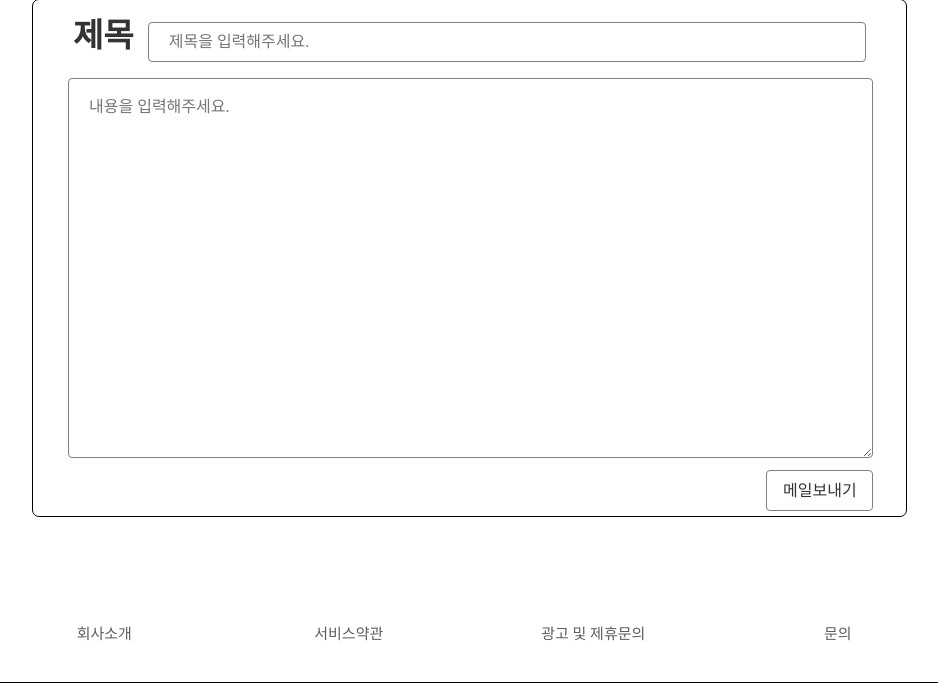
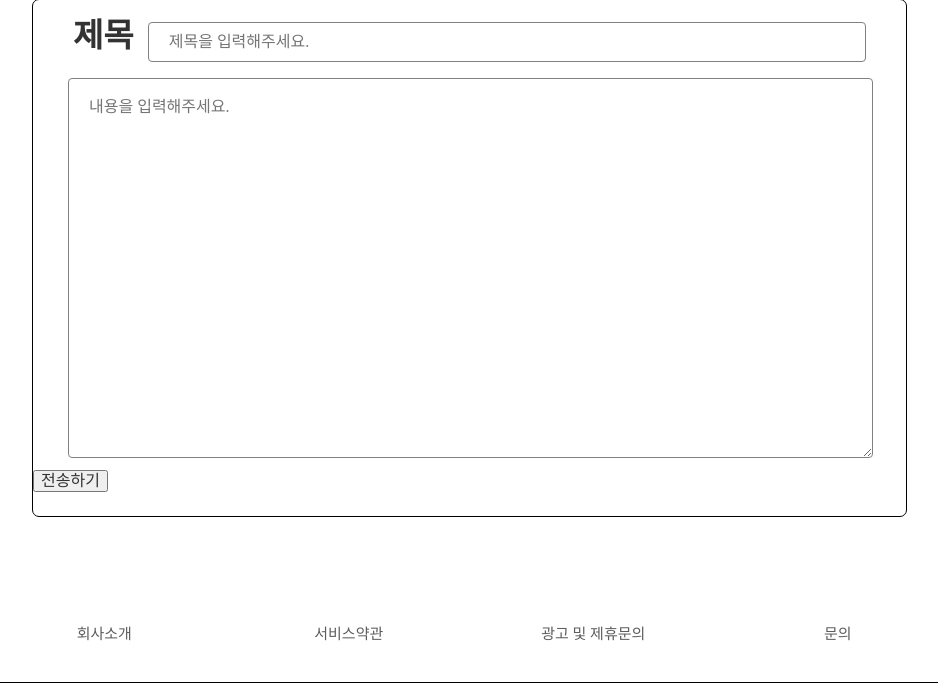
Before and after one commit to leeikjeun/lifeasy, a Django app: page /footer/faq in a window 1280 px wide. Shown: the part 451-1151 px from the top of the page, without its empty margins (169-1107 px from the left). Run offline with Django 3.2, Linux system fonts and the light colour scheme; some libraries are stand-ins or nearby versions.

Commit message:
maid send

```diff
--- a/web/templates/web/footerProvision/faq.html
+++ b/web/templates/web/footerProvision/faq.html
@@ -9,12 +9,22 @@
     <p class="notice">입력하신 문의사항은 관리자의 메일로 전송됩니다.</p>
   </div>
   <div class="faq-box">
-    <form class="" action="index.html" method="post">
+
       <h3>제목</h3>
       <input class="faq-title" type="text" name="faq-title" placeholder="제목을 입력해주세요.">
       <textarea class="faq-content" name="name" placeholder="내용을 입력해주세요."></textarea>
-      <input class="submit" type="submit" name="submit" value="메일보내기">
-    </form>
+      <button class="mail-submit-btn" type="button" name="button">전송하기</button>
+
   </div>
 
+  <script type="text/javascript">
+    var fake = document.querySelector(".mail-submit-btn");
+
+    fake.addEventListener("click",function(){
+      alert("전송이 완료되었습니다.");
+      location.href = "/";
+    });
+
+  </script>
+
 {% endblock %}
```
